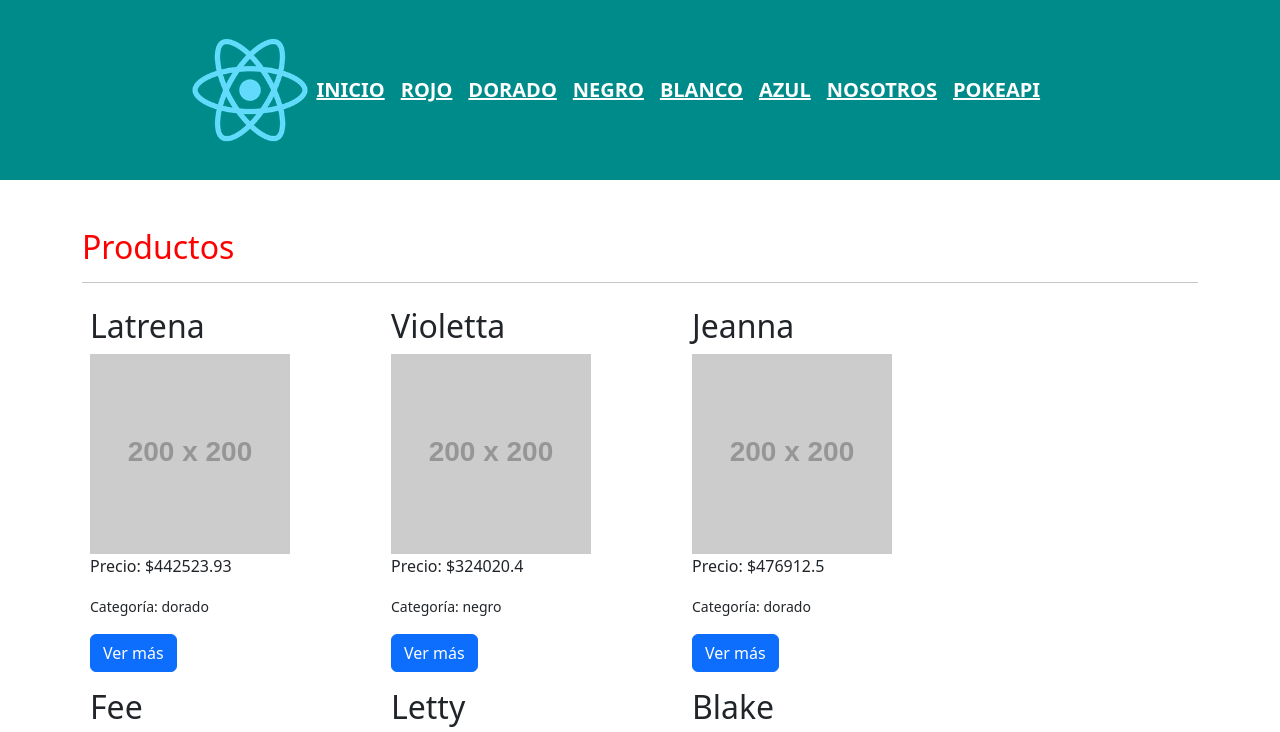
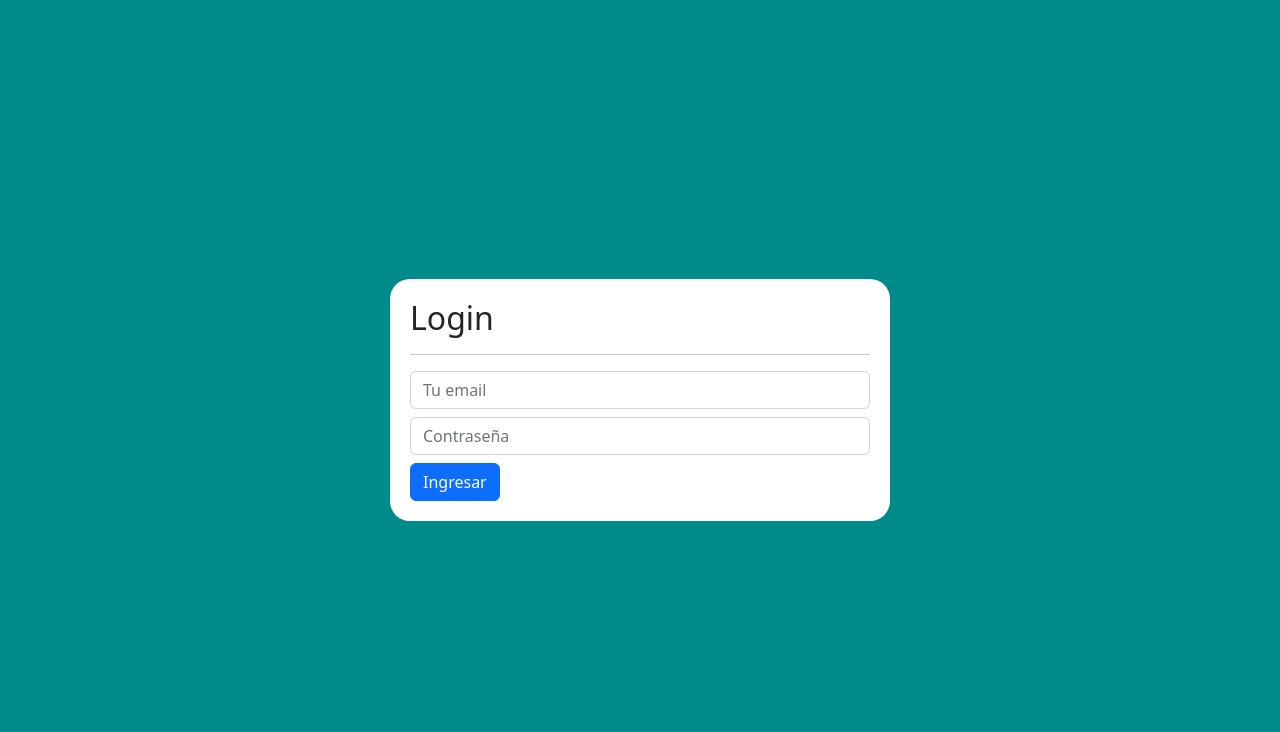
Before and after one commit to MartinezNahuel/react3, a React (Create React App) app: page /login in a window 1280 px wide. Before the commit this address led to /. Shown: the top 732 px of the page. Built offline with nearby package versions, Linux system fonts and the light colour scheme.

Commit message:
agregando routes

```diff
--- a/src/App.js
+++ b/src/App.js
@@ -1,38 +1,17 @@
-import { Navbar } from './components/Navbar/Navbar';
-import ItemListContainer from './components/ItemListContainer/ItemListContainer';
 import 'bootstrap/dist/css/bootstrap.min.css';
-import { BrowserRouter, Route, Routes, Navigate } from 'react-router-dom';
-import Nosotros from './components/Nosotros/Nosotros';
-import PokeApi from './ejemplos/PokeApi/PokeApi';
-import ItemDetailContainer from './components/ItemDetailContainer/ItemDetailContainer';
 import { CartProvider } from './context/CartContext';
-import Cart from './components/Cart/Cart';
-
+import { LoginProvider } from './context/LoginContext';
+import AppRouter from './routes/AppRouter';
 
 function App() {
 
 
   return (
-    <CartProvider>
-
-      <BrowserRouter>
-
-        <Navbar />
-
-        <Routes>
-          <Route path='/' element={<ItemListContainer />} />
-          <Route path='/productos/:categoryId' element={<ItemListContainer />} />
-          <Route path='/detail/:itemId' element={<ItemDetailContainer />} />
-          <Route path='/cart' element={ <Cart /> } />
-          <Route path='/nosotros' element={<Nosotros />} />
-          <Route path='*' element={<Navigate to={"/"} />} />
-          <Route path='/pokeapi' element={<PokeApi />} />
-        </Routes>
-
-        {/* <Footer /> */}
-
-      </BrowserRouter>
-    </CartProvider>
+    <LoginProvider>
+      <CartProvider>
+        <AppRouter />
+      </CartProvider>
+    </LoginProvider>
   );
 }
 
--- a/src/components/Cart/Cart.js
+++ b/src/components/Cart/Cart.js
@@ -10,16 +10,16 @@ const Cart = () => {
     if (cart.length === 0) {
         return (
             <div className="container my-5">
-                <h2>No tienes productos agregados</h2>
+                <h2>Sin productos agregados</h2>
                 <hr/>
-                <Link className="btn btn-primary" to="/">Volver</Link>
+                <Link className="btn btn-primary" to="/">Regresar</Link>
             </div>
         )
     }
 
     return (
         <div className="container my-5">
-            <h2>Tu compra</h2>
+            <h2>Tu compra!</h2>
             <hr/>
 
             {
--- /dev/null
+++ b/src/components/LoginScreen/LoginScreen.js
@@ -0,0 +1,58 @@
+import { useContext, useState } from 'react'
+import { LoginContext } from '../../context/LoginContext'
+import './LoginScreen.scss'
+
+const LoginScreen = () => {
+    const { login } = useContext(LoginContext)
+
+    const [values, setValues] = useState({
+        email: '',
+        password: ''
+    })
+
+    const handleChange = (e) => {
+        setValues({
+            ...values,
+            [e.target.name]: e.target.value
+        })
+    }
+
+    const handleSubmit = (e) => {
+        e.preventDefault()
+
+        login(values)
+    }
+
+    return (
+        <div className="login-container">
+            <div className="login">
+                <h2>Login</h2>
+                <hr/>
+
+                <form onSubmit={handleSubmit}>
+                    <input
+                        onChange={handleChange}
+                        name="email"
+                        value={values.email}
+                        type={'email'}
+                        className="form-control my-2"
+                        placeholder='Tu email'
+                    />
+
+                    <input
+                        name="password"
+                        value={values.password}
+                        onChange={handleChange}
+                        type={'password'}
+                        className="form-control my-2"
+                        placeholder='Contraseña'
+                    />
+
+                    <button className='btn btn-primary' type='submit'>Ingresar</button>
+                </form>
+            </div>
+        </div>
+    )
+}
+
+export default LoginScreen
--- /dev/null
+++ b/src/components/LoginScreen/LoginScreen.scss
@@ -0,0 +1,15 @@
+.login-container {
+    width: 100%;
+    height: 100vh;
+    display: flex;
+    align-items: center;
+    justify-content: center;
+    background-color: darkcyan;
+
+    .login {
+        width: 500px;
+        padding: 20px;
+        background-color: white;
+        border-radius: 20px;
+    }
+}
--- a/src/components/Navbar/Navbar.js
+++ b/src/components/Navbar/Navbar.js
@@ -2,8 +2,11 @@ import './Navbar.scss'
 import logo from '../../assets/imgs/logo.png'
 import CartWidget from '../CartWidget/CartWidget'
 import { Link } from 'react-router-dom'
+import { useContext } from 'react'
+import { LoginContext } from '../../context/LoginContext'
 
 export const Navbar = ({red}) => {
+    const { user, logout } = useContext(LoginContext)
 
     return (
         <header className="header" style={{backgroundColor: red ? 'red' : 'darkcyan'}}>
@@ -18,11 +21,14 @@ export const Navbar = ({red}) => {
                     <Link to='/productos/blanco' className="navbar__link">Blanco</Link>
                     <Link to='/productos/azul' className="navbar__link">Azul</Link>
                     <Link to='/nosotros' className="navbar__link">Nosotros</Link>
-                    <Link to='/pokeapi' className="navbar__link">Pokeapi</Link>
                 </nav>
 
                 <CartWidget />
             </div>
+            <div className='user'>
+                <h6 className='user__in'> Bienvenido: {user.email}</h6>
+                <button className='btn btn-danger' onClick={logout}>Cerrar sesion</button>
+            </div>
         </header>
     )
 }
--- a/src/components/Navbar/Navbar.scss
+++ b/src/components/Navbar/Navbar.scss
@@ -1,3 +1,4 @@
+
 .header {
     background-color: darkcyan;
 
@@ -27,7 +28,24 @@
                 font-weight: 700;
                 color: white;
                 margin: 0;
+                text-decoration: none;
             }
         }
     }
+
+    .user {
+        max-width: 900px;
+        margin: 0 auto;
+        display: flex;
+        justify-content: space-between;
+        align-items: center;
+        color: white;
+        padding: 20px;
+    }
+
+    .user__in{
+        color: white;
+        margin-left: 10px;
+        font-weight: bold;
+    }
 }
--- /dev/null
+++ b/src/context/LoginContext.js
@@ -0,0 +1,59 @@
+import { createContext, useState } from "react";
+
+
+
+export const LoginContext = createContext()
+
+const MOCK_USERS = [
+    {
+        id: 1,
+        email: 'admin@coder.com',
+        password: 'coder'
+    },
+    {
+        id: 2,
+        email: 'tutor@coder.com',
+        password: 'coder'
+    },
+    {
+        id: 3,
+        email: 'a@b.com',
+        password: '123'
+    },
+]
+
+export const LoginProvider = ({children}) => {
+    const [user, setUser] = useState({
+        email: null,
+        logged: false
+    })
+    console.log(user)
+
+    const login = (values) => {
+        const match = MOCK_USERS.find((user) => user.email === values.email && user.password === values.password)
+
+        if (match) {
+            setUser({
+                email: match.email,
+                logged: true
+            })
+        }
+    }
+
+    const logout = () => {
+        setUser({
+            email: null,
+            logged: false
+        })
+    }
+
+    return (
+        <LoginContext.Provider value={{
+            user,
+            login,
+            logout
+        }}>
+            {children}
+        </LoginContext.Provider>
+    )
+}
--- /dev/null
+++ b/src/routes/AppRouter.js
@@ -0,0 +1,23 @@
+import { BrowserRouter } from 'react-router-dom';
+import { useContext } from 'react';
+import { LoginContext } from '../context/LoginContext';
+import PrivateRoutes from './PrivateRoutes';
+import PublicRoutes from './PublicRoutes';
+
+
+const AppRouter = () => {
+    const { user } = useContext(LoginContext)
+
+    return (
+        <BrowserRouter>
+            {
+                user.logged
+                    ? <PrivateRoutes />
+                    : <PublicRoutes />
+            }
+
+        </BrowserRouter>
+    )
+}
+
+export default AppRouter
--- /dev/null
+++ b/src/routes/PrivateRoutes.js
@@ -0,0 +1,27 @@
+import { Navbar } from '../components/Navbar/Navbar';
+import ItemListContainer from '../components/ItemListContainer/ItemListContainer';
+import Nosotros from '../components/Nosotros/Nosotros';
+import ItemDetailContainer from '../components/ItemDetailContainer/ItemDetailContainer';
+import Cart from '../components/Cart/Cart';
+import { Routes, Route, Navigate } from 'react-router-dom';
+
+
+const PrivateRoutes = () => {
+
+    return (
+        <>
+            <Navbar />
+            <Routes>
+                <Route path='/' element={<ItemListContainer />} />
+                <Route path='/productos/:categoryId' element={<ItemListContainer />} />
+                <Route path='/detail/:itemId' element={<ItemDetailContainer />} />
+                <Route path='/cart' element={<Cart />} />
+                <Route path='/nosotros' element={<Nosotros />} />
+                <Route path='*' element={<Navigate to={"/"} />} />
+            </Routes>
+
+        </>
+    )
+}
+
+export default PrivateRoutes
--- /dev/null
+++ b/src/routes/PublicRoutes.js
@@ -0,0 +1,14 @@
+import LoginScreen from '../components/LoginScreen/LoginScreen';
+import { Routes, Route, Navigate } from 'react-router-dom';
+
+const PublicRoutes = () => {
+
+    return (
+        <Routes>
+            <Route path='/login' element={ <LoginScreen /> }/>
+            <Route path='*' element={ <Navigate to={"/login"}/> }/>
+        </Routes>
+    )
+}
+
+export default PublicRoutes
```
Also changed, not shown: src/components/ItemDetail/ItemDetail.js (+12 -17 lines).
